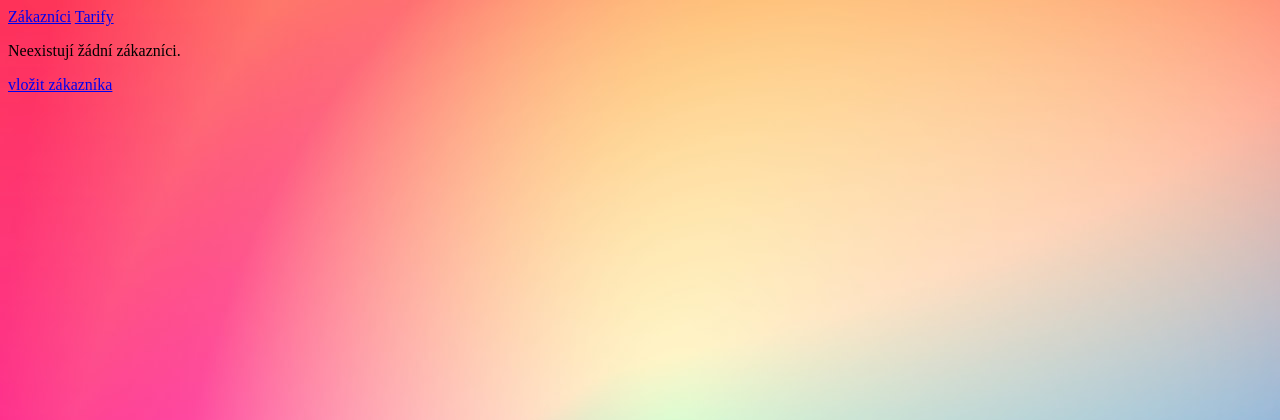
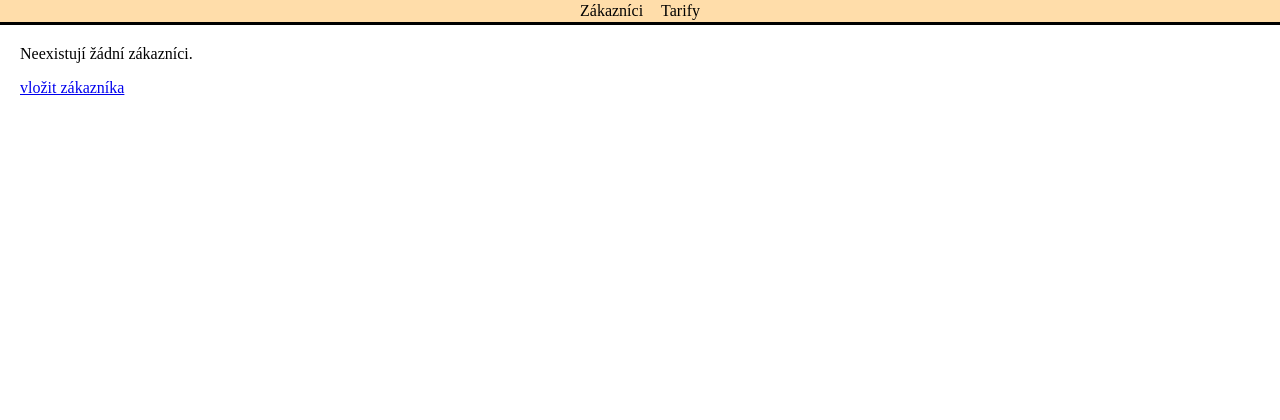
Before and after one commit to vrbaji1/PPRO-isp, a Django app: page /isp/ in a window 1280 px wide. Shown: the top 420 px of the page. Run offline with Django 3.2, Linux system fonts and the light colour scheme; the visitor is signed in with stand-in values (Sample User, id 1); data that the repository does not hold is empty.

Commit message:
Upravy design.

```diff
--- a/isp/static/isp/style.css
+++ b/isp/static/isp/style.css
@@ -1,7 +1,28 @@
-li a {
-    color: green;
+body {
+	margin: auto;
+	font-size: 12pt;
 }
 
-body {
-    background: white url("images/background.jpg") no-repeat;
+/* lista s odkazy */
+#panel {
+	background-color: #fda;
+	text-align: center;
+	margin-bottom: 20px;
+	/* hotni a dolni, leva a prava */
+	padding: 2px 0px;
+	border-bottom: 3px #000 solid;
 }
+#panel a {
+	padding: 2px 7px;
+	text-decoration: none;
+	color: #000 ;
+}
+#panel a:hover {
+	background-color: #f96;
+}
+
+/* obsah webu pod panelem */
+#content {
+        /* horni, prava, dolni, leva */
+	margin: 0px 20px 0px 20px;
+}
--- a/isp/templates/isp/base.html
+++ b/isp/templates/isp/base.html
@@ -9,11 +9,9 @@
 </head>
 
 <body>
-    <div class="panel">
-    <div class="odkazy">
+    <div id="panel">
         <a href="{% url 'isp:index' %}">Zákazníci</a>
         <a href="{% url 'isp:tarifni_skupiny' %}">Tarify</a>
-    </div>
     </div>
 
     <div id="content">
--- a/isp/templates/isp/index.html
+++ b/isp/templates/isp/index.html
@@ -1,4 +1,5 @@
 {% extends "isp/base.html" %}
+{% load static %}
 
 {% block content %}
 {% if zakaznici_list %}
@@ -29,8 +30,8 @@
             <td>{{ zakaznik.telefon }}</td>
             <td>{{ zakaznik.email }}</td>
             <td><a href="{% url 'isp:detail' zakaznik.id %}">TODO vote</a></td>
-            <td><a href="{% url 'isp:zakaznik_edit' zakaznik.id %}">edituj zakaznika</a></td>
-            <td><a href="{% url 'isp:zakaznik_smaz' zakaznik.id %}">smazat zakaznika</a></td>
+            <td><a href="{% url 'isp:zakaznik_edit' zakaznik.id %}"><img src='{% static 'isp/images/edituj.gif' %}' border='0' alt='edituj zákazníka' title='edituj zákazníka'></a></td>
+            <td><a href="{% url 'isp:zakaznik_smaz' zakaznik.id %}"><img src='{% static 'isp/images/smazat.gif' %}' border='0' alt='smaž zákazníka' title='smaž zákazníka'></a></td>
         </tr>
         {% endfor %}
     </table>
--- a/isp/templates/isp/tarifni_skupiny.html
+++ b/isp/templates/isp/tarifni_skupiny.html
@@ -1,12 +1,13 @@
 {% extends "isp/base.html" %}
+{% load static %}
 
 {% block content %}
 {% if tarifni_skupiny_list %}
 {% for tarifni_skupina in tarifni_skupiny_list %}
 <H2>
     [ID:{{ tarifni_skupina.id }}] {{ tarifni_skupina.nazev }}
-    <a href="{% url 'isp:tarifni_skupina_edit' tarifni_skupina.id %}">edituj</a>
-    <a href="{% url 'isp:tarifni_skupina_smaz' tarifni_skupina.id %}">smazat</a>
+    <a href="{% url 'isp:tarifni_skupina_edit' tarifni_skupina.id %}"><img src='{% static 'isp/images/edituj.gif' %}' border='0' alt='edituj tarifní skupinu' title='edituj tarifní skupinu'></a>
+    <a href="{% url 'isp:tarifni_skupina_smaz' tarifni_skupina.id %}"><img src='{% static 'isp/images/smazat.gif' %}' border='0' alt='smaž tarifní skupinu' title='smaž tarifní skupinu'></a>
 </H2>
 {% if tarifni_skupina.tarify_set.all %}
 <table border="1">
```
Also changed, not shown: isp/static/isp/images/background.jpg (deleted).
